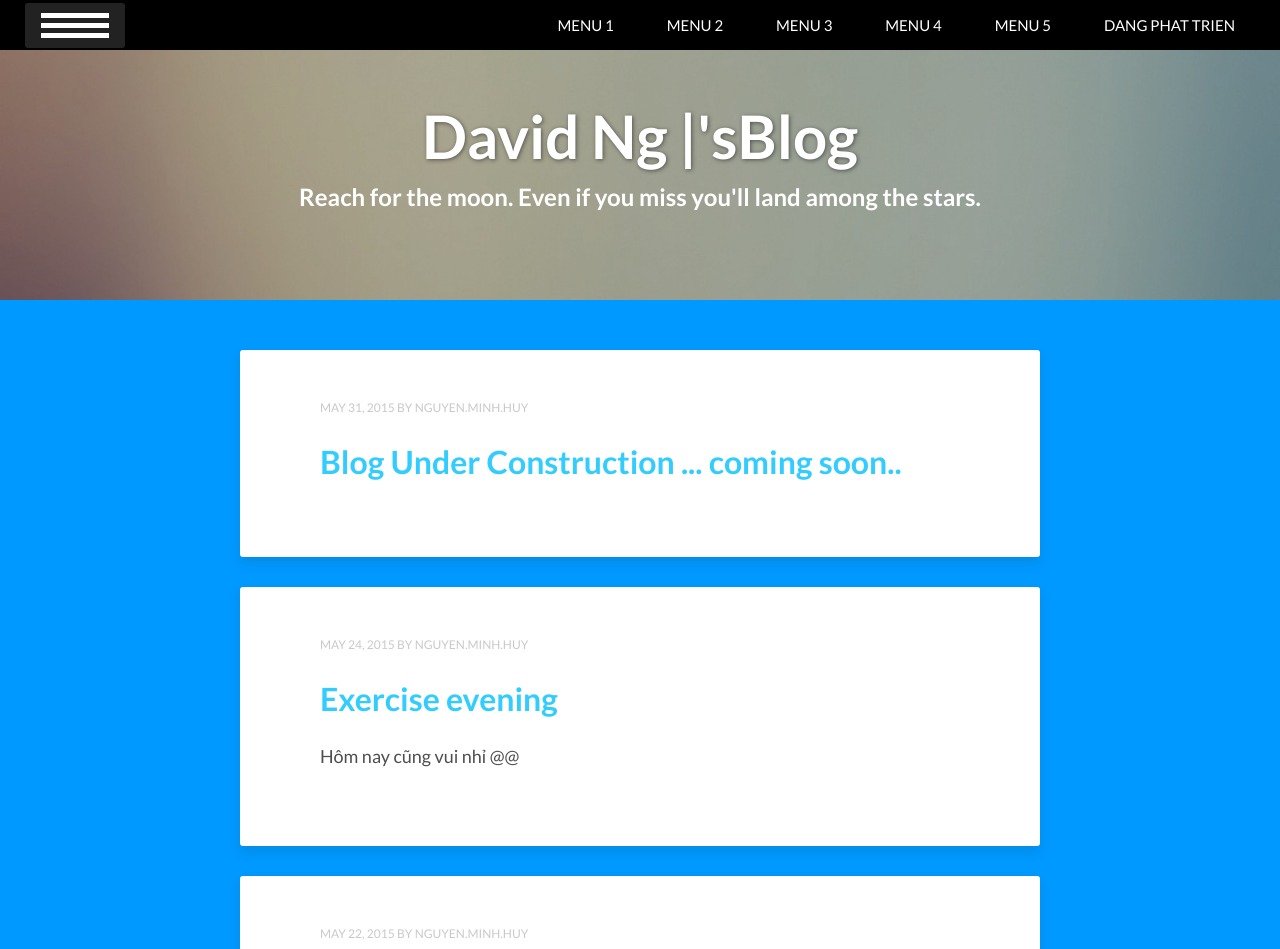
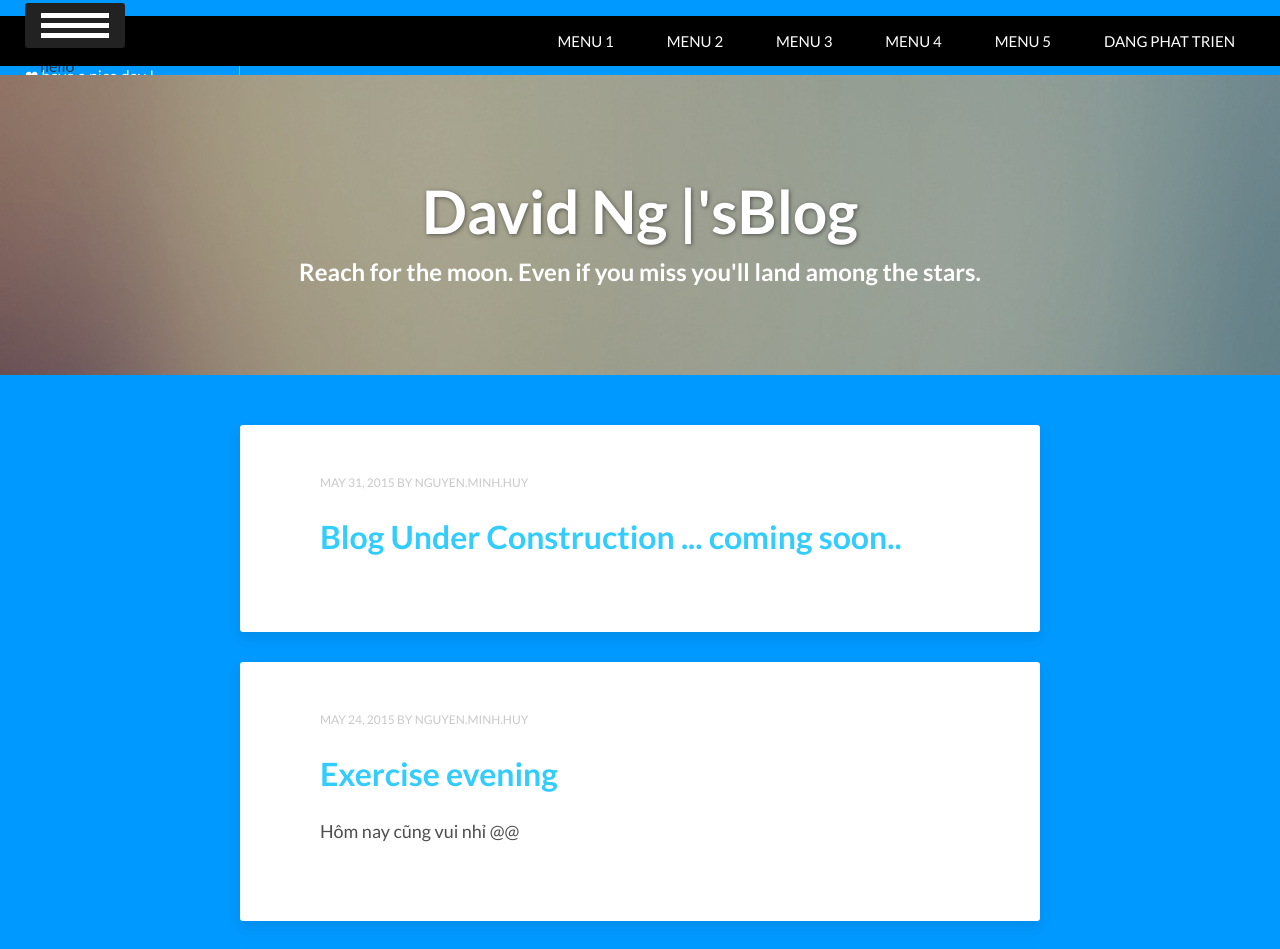
Before and after one commit to vareisen/vareisen.github.io, a Jekyll site: the page built from index.html, in a window 1280 px wide and 1400 px high. Shown: the top 949 px of the window. Built offline with Jekyll 4.4.1, drawn with Linux system fonts in a browser that asks for light colours; the list of posts is cut into pages by our own code; comment, search, counter and statistics services are not loaded.

Commit message:
Update head.html

```diff
--- a/_includes/head.html
+++ b/_includes/head.html
@@ -107,6 +107,18 @@
     color: #fff;
     background-color: #33CCFF;
 }
+
+#sidebar {
+  position: fixed;
+  top: 40px;
+  left: 40px;
+  width: 200px;
+  border-right:1px solid #aaa;
+}
+
+#content {
+  margin: 0 40px 40px 280px;
+}
 </style>
 <p style="color: #fff" class="nice_day">&#10084; have a nice day !</p>
 
@@ -125,3 +137,11 @@
         <li><a href="#">DANG PHAT TRIEN</a></li>
     </ul>
 </div>
+<!-- =================================== LEFT SIDE BAR =====================================-->
+<div id="sidebar">
+    <p>hello</p>
+
+</div>
+<div id="content">
+    <p>content</p>
+</div>
```
